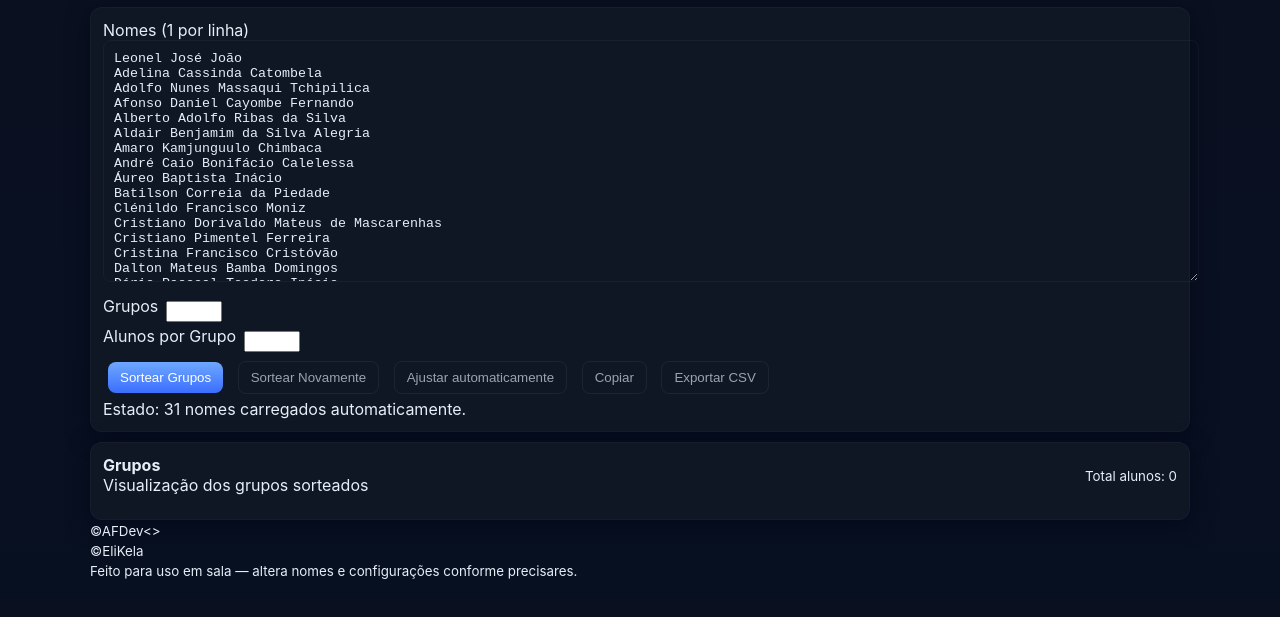
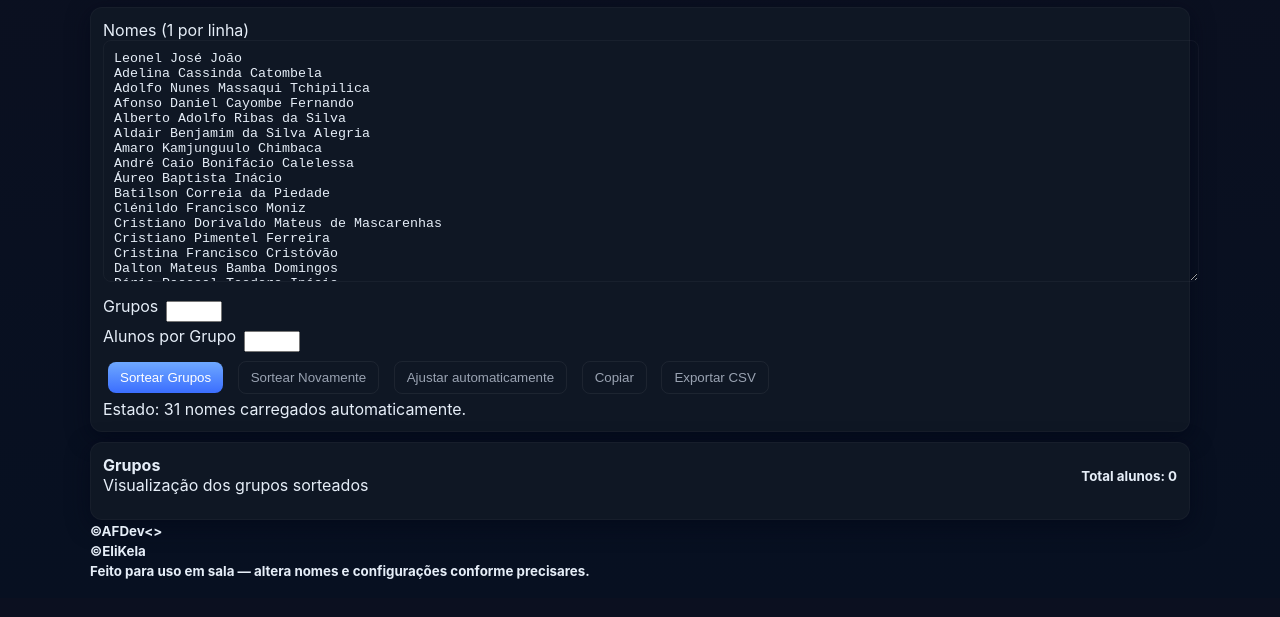
Before and after one commit to afonso1724/gerador_de_grupos, a plain HTML site: page index.html in a window 1280 px wide. Shown: the part 97-714 px from the top of the page. Drawn offline with nearby package versions, Linux system fonts and the light colour scheme.

```diff
--- a/style.css
+++ b/style.css
@@ -20,3 +20,6 @@
 label{
     margin-bottom: 10px;
 }
+small{
+    font-weight: bold;
+}
```
